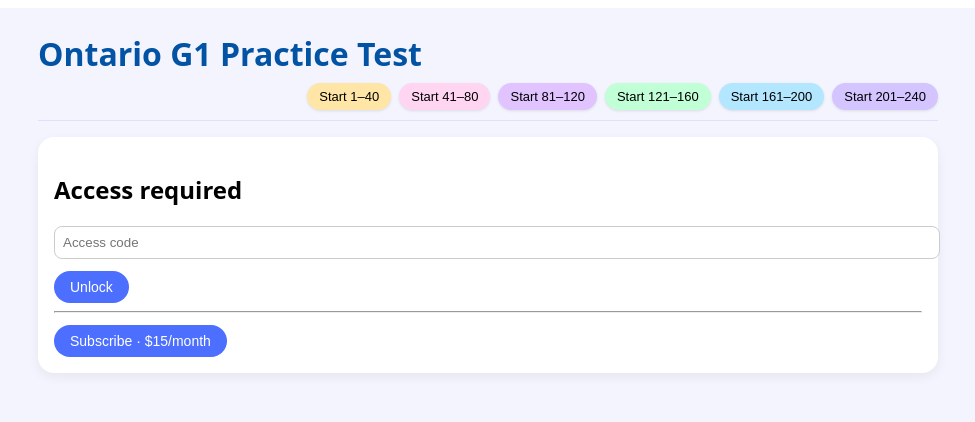
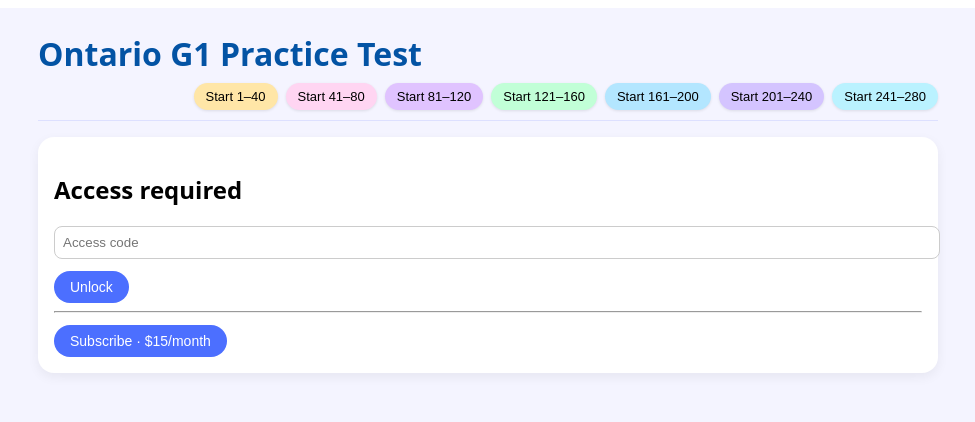
Before and after one commit to Aurelian2025/prep-test-g1, a Next.js app: page / in a window 1280 px wide. Shown: the top 422 px of the page, without its empty margins (152-1127 px from the left). Built offline with nearby package versions, Linux system fonts and the light colour scheme.

Commit message:
Update index.js

```diff
--- a/pages/index.js
+++ b/pages/index.js
@@ -269,6 +269,7 @@
   const start121 = () => startRange(121, 160);
   const start161 = () => startRange(161, 200);
   const start201 = () => startRange(201, 240); // 201–240
+const start241 = () => startRange(241, 280);
 
 
   const handleCodeSubmit = (e) => {
@@ -334,6 +335,13 @@
   >
     Start 201–240
   </button>
+      <button
+  onClick={start241}
+  style={{ ...styles.btn, background: '#baf2ff' }}
+>
+  Start 241–280
+</button>
+
 </div>
 
   );
```
